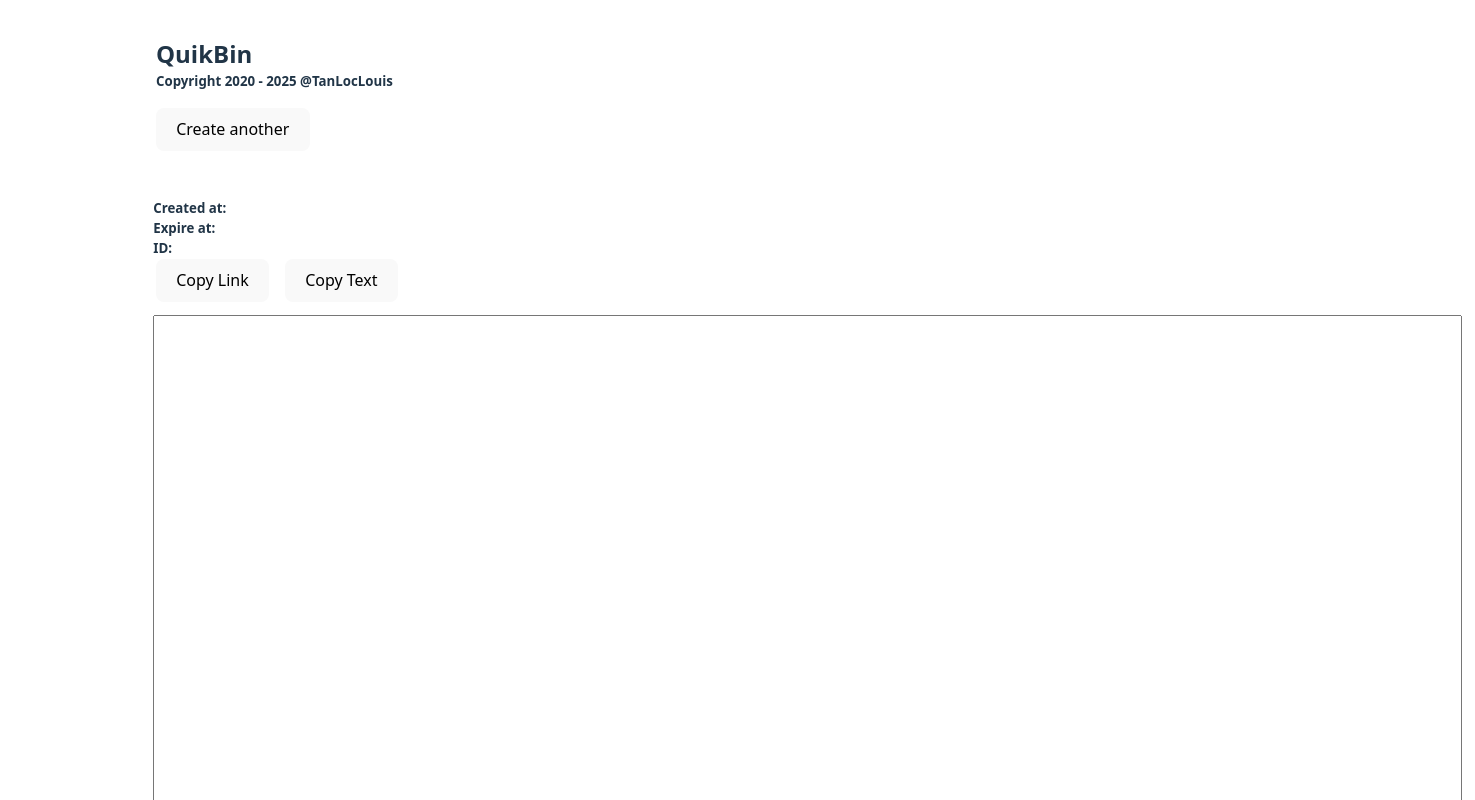
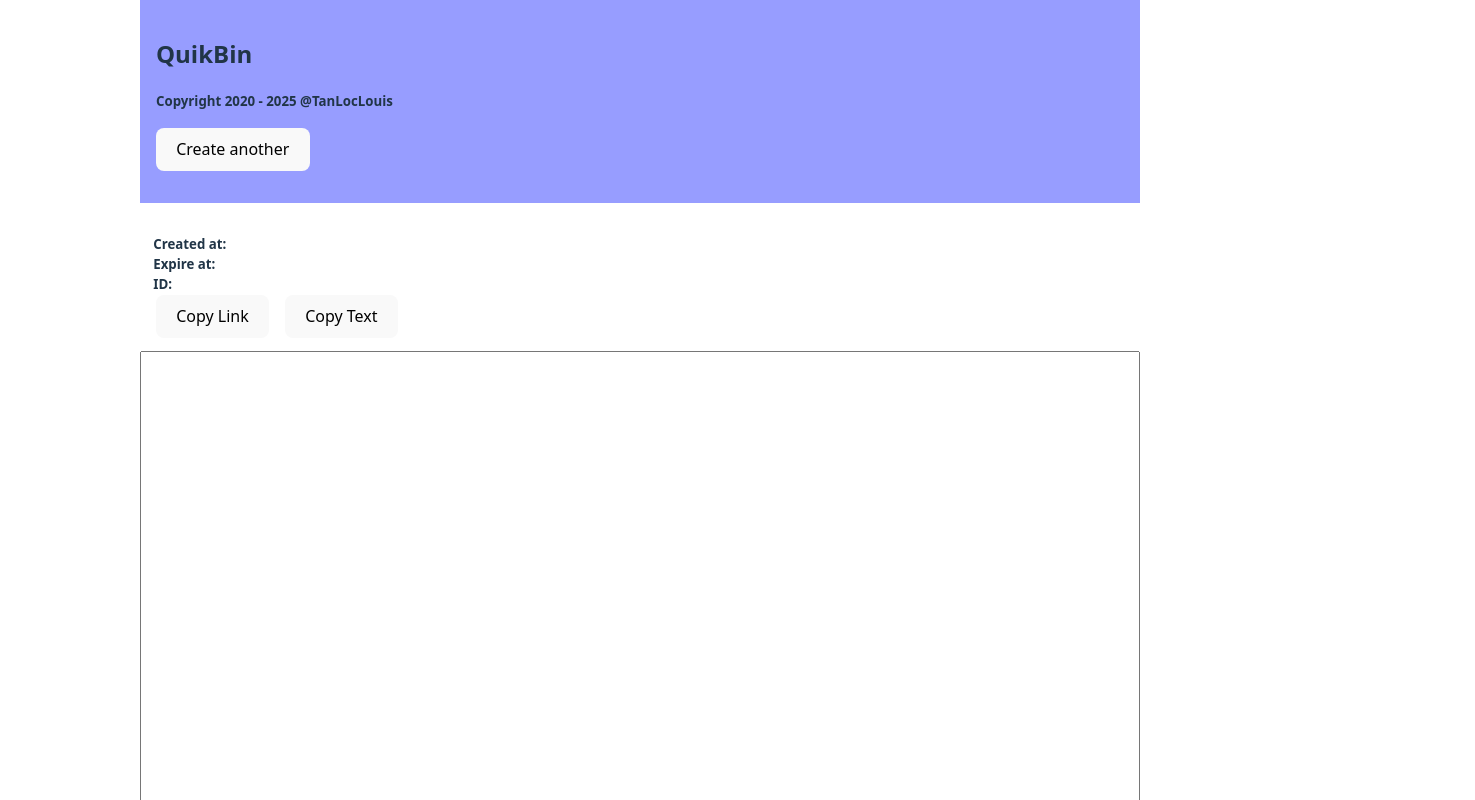
Before and after one commit to TanLocLouis/quikbin, a React (Vite) app: page /1 in a window 1280 px wide. Shown: the top 800 px of the page, 1475 px wide, since content can reach past the window. Built offline with nearby package versions, Linux system fonts and the light colour scheme; no server answers.

Commit message:
Refactor UI

```diff
--- /dev/null
+++ b/src/show.css
@@ -0,0 +1,19 @@
+
+.show-header {
+    --main-color: #646cffaa;
+    background-color: var(--main-color);
+}
+
+.show-textarea {
+    margin: 0;
+    margin-top: 1em;
+    padding: 1em;
+    width: 100%;
+    box-sizing: border-box;
+    height: calc(100vh - 300px);
+}
+
+.show-form {
+    margin-top: 1em;
+    background-color: var(--main-color);
+}
--- a/src/show.jsx
+++ b/src/show.jsx
@@ -1,6 +1,7 @@
 import { useParams } from "react-router";
 import axios from 'axios';
 import { useEffect, useState } from "react";
+import "./show.css";
 
 function Show() {
   const { id } = useParams();
@@ -15,6 +16,9 @@ function Show() {
       if (err.response) {
         if (err.response.status === 401) {
           document.getElementById("locked-bin").style.display = 'block';
+        } else if (err.response.status === 404) {
+          alert("Bin not found");
+          location.href = import.meta.env.VITE_HOST;
         }
       }
     }
@@ -42,6 +46,7 @@ function Show() {
     .then((response) => {
       const data = response.data;
       setData(data);
+      document.getElementById("locked-bin").style.display = 'none';
     })
     .catch((err) => {
       if (err.response.status === 401) {
@@ -54,8 +59,9 @@ function Show() {
 
   // Copies
   const handleCopyLink = () => {
-    const url = import.meta.env.VITE_HOST + data.id.slice(0, 8);
+    const url = import.meta.env.VITE_HOST + data.id;
     navigator.clipboard.writeText(url).then(() => {
+      console.log("OKKKKKK");
       document.getElementById("copy-link").innerText = "Copied!";
     }, (err) => {
       console.error('Could not copy text: ', err);
@@ -74,20 +80,20 @@ function Show() {
 
   return (
     <div className="App">
-        <div style={{marginBottom: "0px", padding: "1em", textAlign: "left"}}>
+        <div class="show-header" style={{marginBottom: "0px", padding: "1em", textAlign: "left"}}>
             <div style={{marginBottom: "1em"}}>
-                <h2 style={{marginBottom: "0px"}}>QuikBin</h2>
+                <h2 style={{margiddnBottom: "0px"}}>QuikBin</h2>
                 <h5 style={{marginTop: "0px", marginBottom: "0px"}}>Copyright 2020 - {curYear} @TanLocLouis</h5>
                 <button style={{margin: "1em 0 0 0"}} onClick={handleCreateAnother}>Create another</button>
             </div>
         </div>
 
-        <form onSubmit={handleSubmit}>
+        <form class="show-form" onSubmit={handleSubmit}>
           <div id="locked-bin" style={{display: "none"}}>
             <div style={{display: "flex", flexDirection: "column"}}>
               <h5 style={{width: "300px", margin: "1em", textAlign: "left"}}>This bin has been locked</h5>
               <input style={{width: "300px", boxSizing: "border-box"}} onChange={handlePasswordChanged} placeholder="Type password"></input>
-              <button style={{width: "300px"}}>Submit</button>
+              <button style={{width: "300px"}}>Unlock</button>
             </div>
           </div>
         </form>
@@ -99,7 +105,7 @@ function Show() {
             <button id="copy-link" style={{margin: "0 0 0 1em"}} onClick={handleCopyLink}>Copy Link</button>
             <button id="copy-text" style={{margin: "0 0 0 1em"}} onClick={handleCopyText}>Copy Text</button>
             <div>
-              <textarea style={{margin: "1em", padding: "1em", width: "100vw", height: "calc(100vh - 300px)"}} value={data.text}></textarea>
+              <textarea class="show-textarea" value={data.text}></textarea>
             </div>
         </div>
     </div>
```
